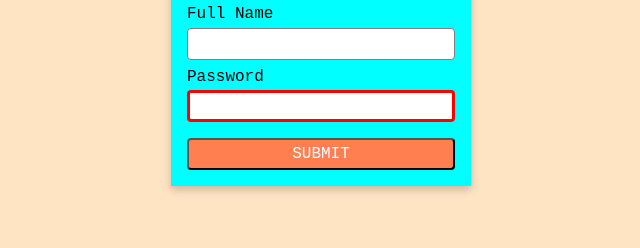
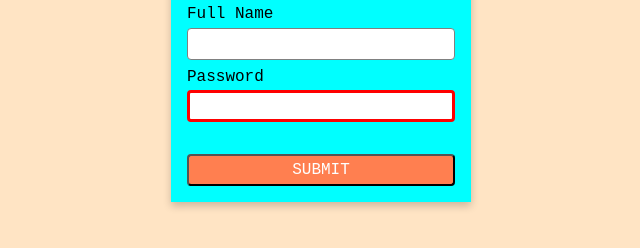
Before and after one commit to Kseniyakit/myrepocopy, a plain HTML site: page lesson16/hw1/index.html in a window 1280 px wide. Shown: the part 380-628 px from the top of the page, without its empty margins (319-959 px from the left). Drawn offline with nearby package versions, Linux system fonts and the light colour scheme.

Commit message:
commit43

```diff
--- a/lesson16/hw1/styles.css
+++ b/lesson16/hw1/styles.css
@@ -49,7 +49,7 @@
     width: 100%;
     height: 32px;
     background-color: #ff7f50;
-    margin-top: 16px;
+    margin-top: 32px;
     border-radius: 4px;
     color: white;
     text-transform: uppercase;
```
